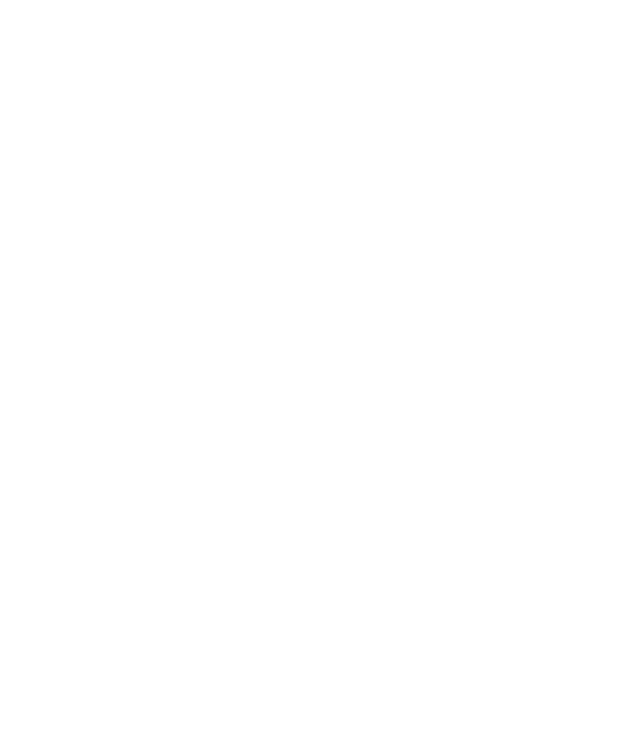
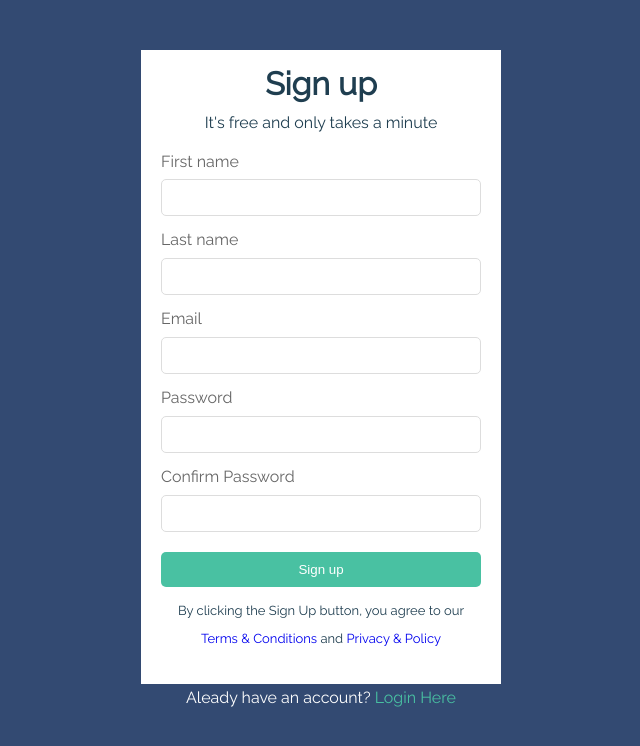
Before and after one commit to hieuth133/HTML-CSS, a plain HTML site: page CSS/12_form_styling.html in a window 1280 px wide. Shown: the whole page, without its empty margins (319-959 px from the left). Drawn offline with Linux system fonts and the light colour scheme.

Commit message:
no commit

```diff
--- a/CSS/12_form_styling.html
+++ b/CSS/12_form_styling.html
@@ -4,11 +4,121 @@
     <meta charset="UTF-8">
     <meta name="viewport" content="width=device-width, initial-scale=1.0">
     <title>Form Styling</title>
+    <link href="https://fonts.googleapis.com/css2?family=Raleway&display=swap" rel="stylesheet">
     <style>
+        *{
+            /* Do box-sizing, reset margin and padding */
+            box-sizing: border-box;
+            margin: 0;
+            padding: 0;
+        }
+        body{
+            /* font-family, background, line height */
+            font-family: 'Raleway', sans-serif;
+            background-color: #334a72;
+            line-height: 1.8em;
+        }
+        #container{
+            margin: 30px auto;
+            max-width: 400px;
+            padding: 20px;
+        }
+        .form-wrap{
+            background: white;
+            padding: 20px 20px;
+        }
+
+        .form-wrap h1, .form-wrap p{
+            text-align: center;
+            margin-bottom: 10px;
+            color: #1f3e50;
+        }
+        .form-wrap .form-group{
+            margin: 10px 0px;
+        }
+
+        .form-wrap .form-group label{
+            display: block;
+            max-width: 100%;
+            margin: 3px 0px;
+            color: #666666;
+        }
+        .form-wrap .form-group input{
+            /* position: relative; */
+            width: 100%;
+            padding: 10px;
+            border: #ddd 1px solid;
+            border-radius: 5px;
+        }
+
+        .form-wrap button{
+            display: block;
+            width: 100%;
+            padding: 10px;
+            margin-top: 20px;
+            color: #ffffff;
+            border-radius: 5px;
+            border: #49c1a2;
+            background: #49c1a2;
+            cursor: pointer;
+        }
+
+        .form-wrap button:hover{
+            background-color: #37a08e;
+        }
+
+        .form-wrap .bottom-text{
+            font-size: 13px;
+            padding-top: 10px;
+        }
+
+        a{
+            text-decoration: none;
+        }
+        footer{
+            text-align: center;
+            color:white
+        }
+        footer a{
+            color: #49c1a2;
+        }
 
     </style>
 </head>
-<body>
-
-</body>
+    <body>
+        <div id="container">
+            <div class="form-wrap">
+                <h1>Sign up</h1>
+                <p>It's free and only takes a minute</p>
+                <form>
+                    <div class="form-group">
+                        <label for="first-name">First name</label>
+                        <input type="text" name="firstName" id="first-name">
+                    </div>
+                    <div class="form-group">
+                        <label for="last-name">Last name</label>
+                        <input type="text" name="lastName" id="last-name">
+                    </div>
+                    <div class="form-group">
+                        <label for="email">Email</label>
+                        <input type="email" name="email" id="email">
+                    </div>
+                    <div class="form-group">
+                        <label for="password">Password</label>
+                        <input type="password" name="password" id="password">
+                    </div>
+                    <div class="form-group">
+                        <label for="password2">Confirm Password</label>
+                        <input type="password" name="password2" id="password2">
+                    </div>
+                    <button type="submit" class="btn">Sign up</button>
+                    <p class="bottom-text">By clicking the Sign Up button, you agree to our <a href="#">Terms & Conditions</a> and <a href="#">Privacy & Policy</a>
+                    </p>
+                </form>
+            </div>
+            <footer>
+                <p>Aleady have an account? <a href="#">Login Here</a></p>
+            </footer>
+        </div>
+    </body>
 </html>
--- /dev/null
+++ b/hotel_website/css/style.css
@@ -0,0 +1,172 @@
+/* CSS Reset */
+*{
+    margin: 0;
+    padding: 0;
+    box-sizing: border-box;
+}
+
+/* Main styling */
+html,body{
+    font-family: 'Segoe UI', Tahoma, Geneva, Verdana, sans-serif;
+    line-height: 1.7em;
+}
+
+a{
+    color: #333;
+    text-decoration: none;
+}
+h1,h2,h3{
+    padding-bottom: 20px;
+}
+p{
+    margin: 10px 0;
+}
+
+/* Utility Classes */
+.container{
+    margin: auto;
+    max-width: 1100px;
+    overflow: auto;
+    padding: 0px 20px;
+}
+
+.text-primary{
+    color: #f7c08a;
+}
+
+.lead{
+    font-size: 20px;
+}
+
+.btn{
+    display: inline-block;
+    font-size: 18px;
+    color: #fff;
+    background: #666;
+    padding: 13px 20px;
+    border: none;
+}
+
+.btn:hover{
+    background: #f7c08a;
+    color: #333;
+}
+.btn-light{
+    background: #f4f4f4;
+    color: #333;
+}
+
+.bg-dark{
+    background: #333;
+    color: #fff;
+}
+.bg-light{
+    background: #f4f4f4;
+    color: #333;
+}
+.bg-primary{
+    color: #333;
+    background: #f7c08a;
+    /* overflow: auto; */
+}
+
+.clr{
+    clear: both;
+}
+/* Navbar */
+#navbar{
+    background-color: #333;
+    color: white;
+    overflow: auto;
+}
+
+#navbar a{
+    color: white
+}
+
+#navbar h1{
+    float: left;
+    padding-top: 20px;
+}
+#navbar ul{
+    list-style: none;
+    float: right;
+}
+#navbar ul li{
+    float: left;
+}
+
+#navbar ul li a{
+    display: block;
+    padding: 20px 10px;
+    text-align: center;
+}
+
+#navbar ul li a:hover,
+#navbar ul li a.current{
+    background:  #444;
+    color: #f4c08a;
+}
+
+/* Showcase */
+#showcase{
+    background: url('../img/grayscale-building.jpg') no-repeat center/cover;
+    height: 600px;
+}
+
+#showcase .showcase-content{
+    color: #fff;
+    text-align: center;
+    padding-top: 170px;
+}
+
+#showcase .showcase-content h1{
+    font-size: 60px;
+    line-height: 1.2em;
+}
+
+#showcase .showcase-content p{
+    padding-bottom: 20px;
+    line-height: 1.7em;
+}
+
+/* Home info */
+#home-info {
+    height: 500px;
+}
+#home-info .info-img{
+    float: left;
+    width: 50%;
+    background: url('../img/caravelle-hotel.jpg') no-repeat center center/cover;
+    min-height: 100%;
+}
+#home-info .info-content{
+    float: right;
+    width: 50%;
+    height: 100%;
+    text-align: center;
+    padding: 50px 30px;
+    overflow: hidden;
+}
+#home-info .info-content p{
+    padding-bottom: 30px;
+}
+
+/* Feature */
+.box{
+    float: left;
+    width: 33.3%;
+    padding: 50px;
+    text-align: center;
+}
+.box i{
+    margin-bottom: 10px;
+}
+
+/* Footer */
+#main-footer{
+    text-align: center;
+    background: #444;
+    color: #fff;
+    padding: 20px;
+}
```
Also changed, not shown: ASSIDES/index.html (added, +29 -0 lines), hotel_website/about.html (added, +35 -0 lines), hotel_website/example.html (added, +12 -0 lines), hotel_website/index.html (added, +69 -0 lines), hotel_website/contact.html (added), hotel_website/img/grayscale-building.jpg (added), hotel_website/img/hotels.jpg (added), hotel_website/img/stars.jpg (renamed from CSS/images/stars.jpg), 2 other files.
